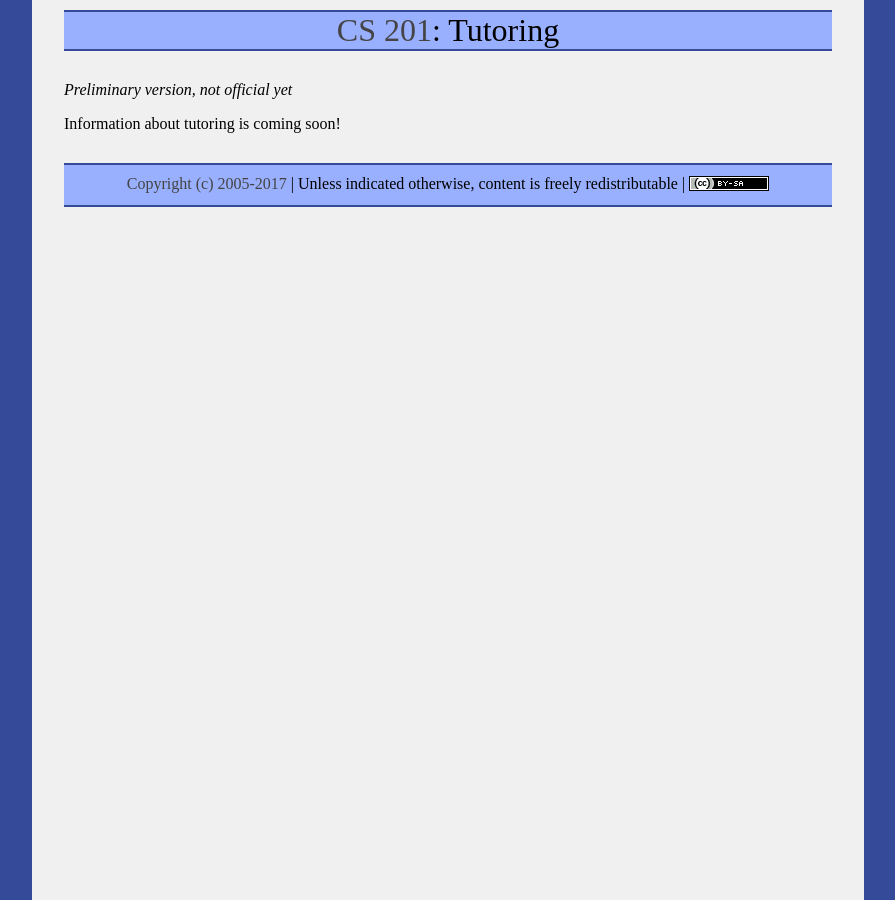
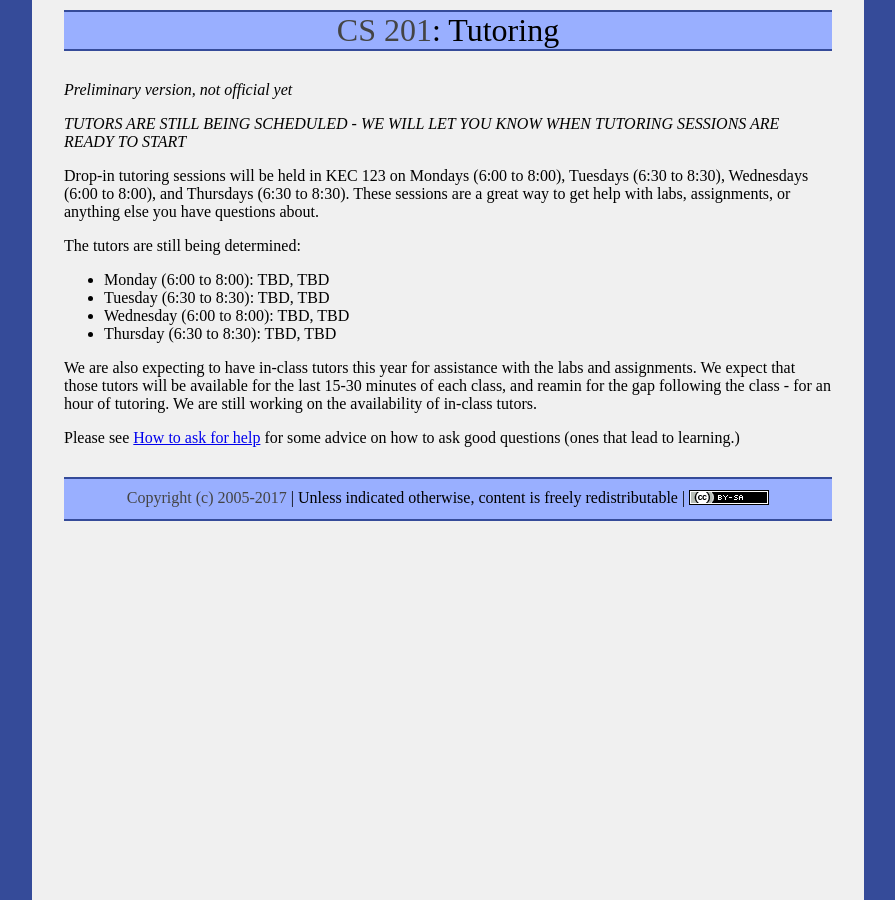
Before and after one commit to ycpcs/cs201-fall2017, a Jekyll site: the page built from tutoring.md, in a window 1280 px wide. Shown: the whole page, without its empty margins (192-1087 px from the left). Built offline with Jekyll 4.4.1, drawn with Linux system fonts in a browser that asks for light colours.

Commit message:
updated tutoring page

```diff
--- a/tutoring.md
+++ b/tutoring.md
@@ -3,4 +3,17 @@ layout: default
 title: "Tutoring"
 ---
 
-Information about tutoring is coming soon!
+*TUTORS ARE STILL BEING SCHEDULED - WE WILL LET YOU KNOW WHEN TUTORING SESSIONS ARE READY TO START*
+
+Drop-in tutoring sessions will be held in KEC 123 on Mondays (6:00 to 8:00), Tuesdays (6:30 to 8:30), Wednesdays (6:00 to 8:00), and Thursdays (6:30 to 8:30).  These sessions are a great way to get help with labs, assignments, or anything else you have questions about.
+
+The tutors are still being determined:
+
+* Monday (6:00 to 8:00): TBD, TBD
+* Tuesday (6:30 to 8:30): TBD, TBD
+* Wednesday (6:00 to 8:00): TBD, TBD
+* Thursday (6:30 to 8:30): TBD, TBD
+
+We are also expecting to have in-class tutors this year for assistance with the labs and assignments.  We expect that those tutors will be available for the last 15-30 minutes of each class, and reamin for the gap following the class - for an hour of tutoring.  We are still working on the availability of in-class tutors.
+
+Please see [How to ask for help](http://faculty.ycp.edu/~dhovemey/askingForHelp.html) for some advice on how to ask good questions (ones that lead to learning.)
```
